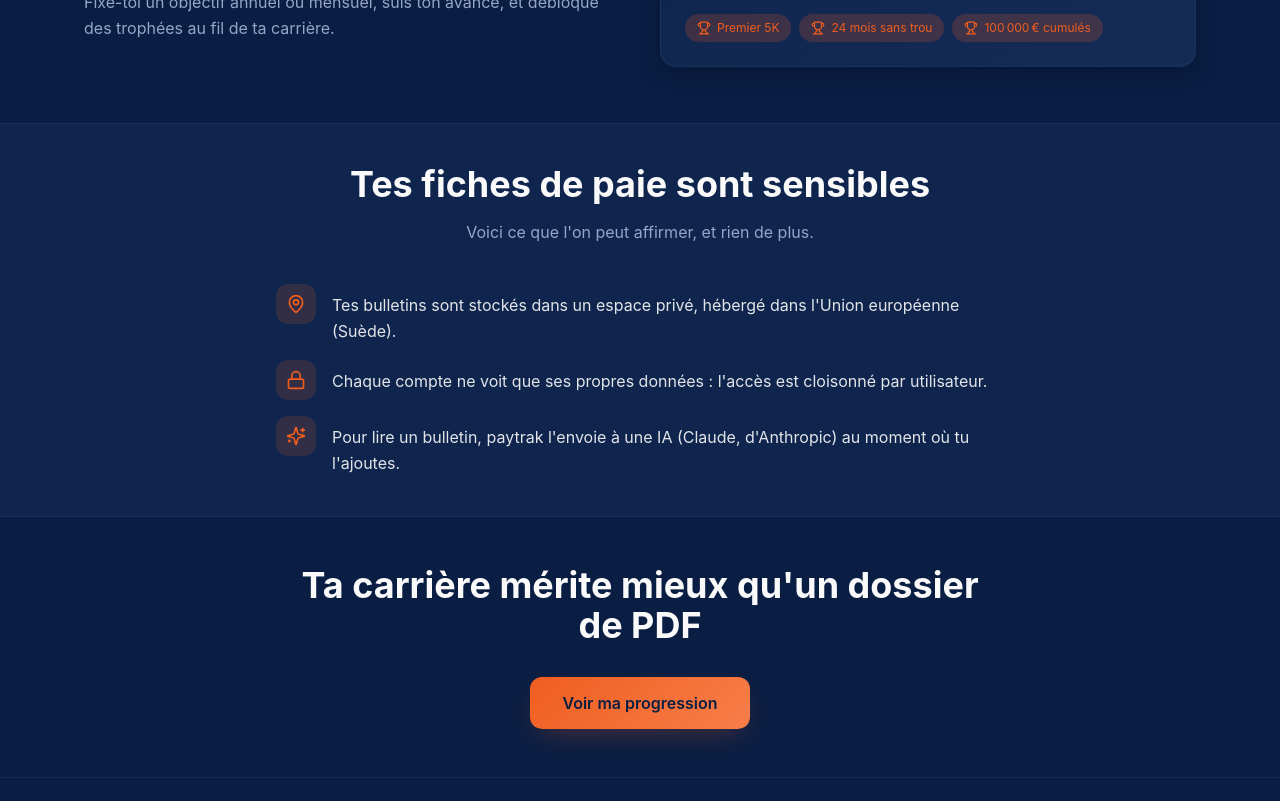
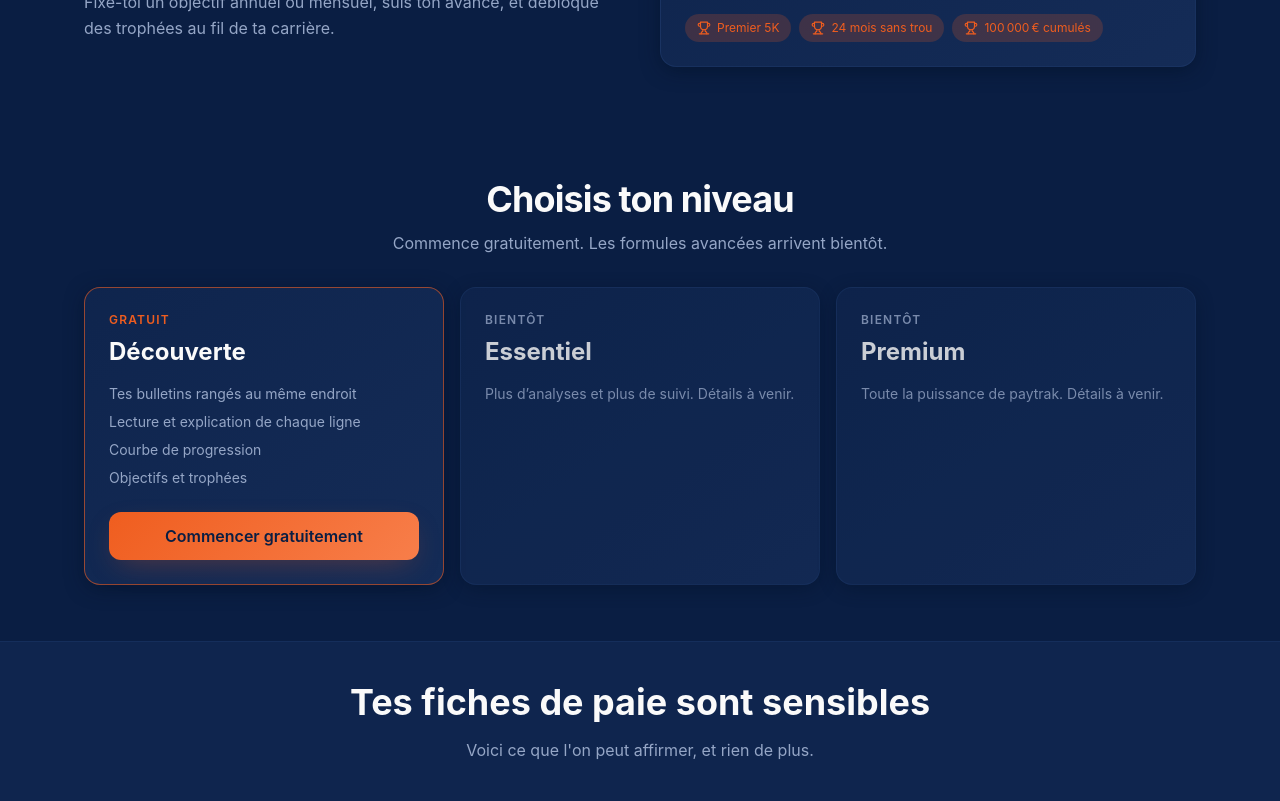
Before and after one commit to baptisterandis-coder/paytrack, a Next.js app: page / in a window 1280 px wide. Shown: the part 1560-2361 px from the top of the page. Built offline with nearby package versions, Linux system fonts and the light colour scheme; no server answers.

Commit message:
home : bouton Commencer gratuitement et section Formules

```diff
--- a/app/page.tsx
+++ b/app/page.tsx
@@ -81,10 +81,10 @@ export default async function Home() {
                 Voir ma progression
               </Link>
               <a
-                href="#fonctionnement"
+                href="#formules"
                 className="border border-border text-foreground font-medium rounded-xl px-8 py-3.5 hover:bg-secondary/60 transition-colors"
               >
-                {"Voir comment ça marche"}
+                {"Commencer gratuitement"}
               </a>
             </div>
           </div>
@@ -196,6 +196,38 @@ export default async function Home() {
           </div>
         </section>
 
+        <section id="formules" className={SECTION}>
+          <div className="text-center max-w-2xl mx-auto">
+            <h2 className="text-3xl sm:text-4xl font-bold tracking-tight">{"Choisis ton niveau"}</h2>
+            <p className="mt-3 text-muted-foreground">{"Commence gratuitement. Les formules avancées arrivent bientôt."}</p>
+          </div>
+          <div className="mt-8 grid md:grid-cols-3 gap-4">
+            <div className={CARTE + " p-6 border-primary/60 flex flex-col"}>
+              <p className="text-xs font-semibold tracking-widest text-primary">{"GRATUIT"}</p>
+              <h3 className="mt-2 text-2xl font-bold">{"Découverte"}</h3>
+              <ul className="mt-4 space-y-2 text-sm text-muted-foreground flex-1">
+                <li>{"Tes bulletins rangés au même endroit"}</li>
+                <li>{"Lecture et explication de chaque ligne"}</li>
+                <li>{"Courbe de progression"}</li>
+                <li>{"Objectifs et trophées"}</li>
+              </ul>
+              <Link href="/auth" className={BOUTON_PRINCIPAL + " mt-6 px-6 py-3 text-center"}>
+                {"Commencer gratuitement"}
+              </Link>
+            </div>
+            <div className={CARTE + " p-6 flex flex-col opacity-80"}>
+              <p className="text-xs font-semibold tracking-widest text-muted-foreground">{"BIENTÔT"}</p>
+              <h3 className="mt-2 text-2xl font-bold">{"Essentiel"}</h3>
+              <p className="mt-4 text-sm text-muted-foreground flex-1">{"Plus d’analyses et plus de suivi. Détails à venir."}</p>
+            </div>
+            <div className={CARTE + " p-6 flex flex-col opacity-80"}>
+              <p className="text-xs font-semibold tracking-widest text-muted-foreground">{"BIENTÔT"}</p>
+              <h3 className="mt-2 text-2xl font-bold">{"Premium"}</h3>
+              <p className="mt-4 text-sm text-muted-foreground flex-1">{"Toute la puissance de paytrak. Détails à venir."}</p>
+            </div>
+          </div>
+        </section>
+
         <section id="donnees" className="bg-secondary/30 border-y border-border/40">
           <div className="max-w-3xl mx-auto px-5 py-10">
             <h2 className="text-2xl sm:text-4xl font-bold text-center">{"Tes fiches de paie sont sensibles"}</h2>
```
